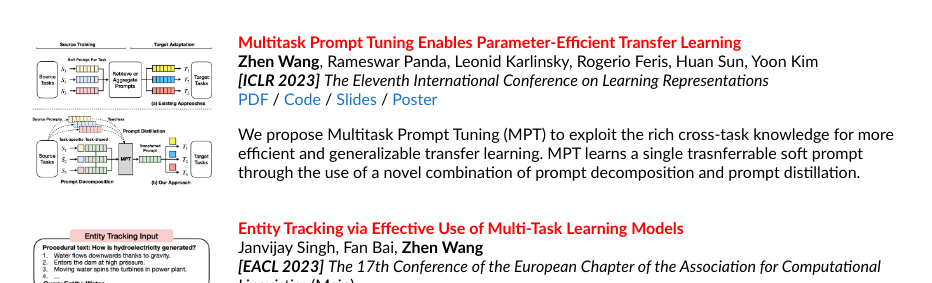
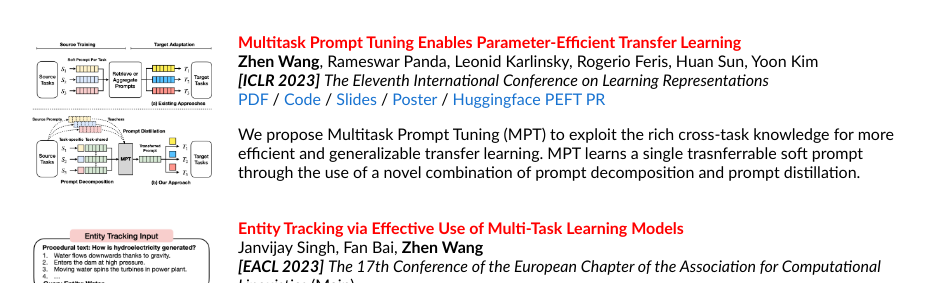
Before and after one commit to zhenwang9102/zhenwang9102.github.io, a Jekyll site: the page built from _posts/2019-06-02-venue.markdown, in a window 1280 px wide and 900 px high, scrolled down 1964 px. Shown: the part 171-454 px from the top of the window, without its empty margins (178-1110 px from the left). Built offline with Jekyll 4.4.1, drawn with Linux system fonts in a browser that asks for light colours.

Commit message:
Update default.html

```diff
--- a/_layouts/default.html
+++ b/_layouts/default.html
@@ -387,7 +387,7 @@
               <br>
               <em><b>[ICLR 2023]</b></em> <i>The Eleventh International Conference on Learning Representations</i>
               <br>
-              <a href="https://arxiv.org/pdf/2303.02861.pdf">PDF</a> / <a href="http://zhenwang9102.github.io/">Code</a> / <a href="http://zhenwang9102.github.io/">Slides</a> / <a href="http://zhenwang9102.github.io/">Poster</a>
+              <a href="https://arxiv.org/pdf/2303.02861.pdf">PDF</a> / <a href="http://zhenwang9102.github.io/">Code</a> / <a href="http://zhenwang9102.github.io/">Slides</a> / <a href="http://zhenwang9102.github.io/">Poster</a> / <a href="https://github.com/huggingface/peft/pull/400">Huggingface PEFT PR</a>
               <p>We propose Multitask Prompt Tuning (MPT) to exploit the rich cross-task knowledge for more efficient and generalizable transfer learning. MPT learns a single trasnferrable soft prompt through the use of a novel combination of prompt decomposition and prompt distillation.</p>
             </td>
           </tr>
```
